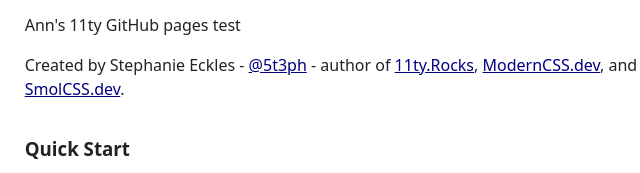
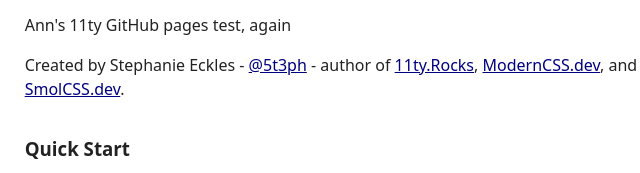
Before and after one commit to agvbergin/11ty-github-pages, an Eleventy site: page src/index.md in a window 1280 px wide. Shown: the part 365-538 px from the top of the page, 295-935 px from the left. Built offline with nearby package versions, Linux system fonts and the light colour scheme; Eleventy itself is replaced by a stand-in of ours; files that its build step writes are made by us from their sources; no server answers.

Commit message:
Second test

```diff
--- a/src/index.md
+++ b/src/index.md
@@ -5,7 +5,7 @@
 
 ## {{ meta.siteDescription }}
 
-Ann's 11ty GitHub pages test
+Ann's 11ty GitHub pages test, again
 
 Created by Stephanie Eckles - [@5t3ph](https://twitter.com/5t3ph) - author of [11ty.Rocks](https://11ty.rocks), [ModernCSS.dev](https://moderncss.dev), and [SmolCSS.dev](https://smolcss.dev).
 
```
